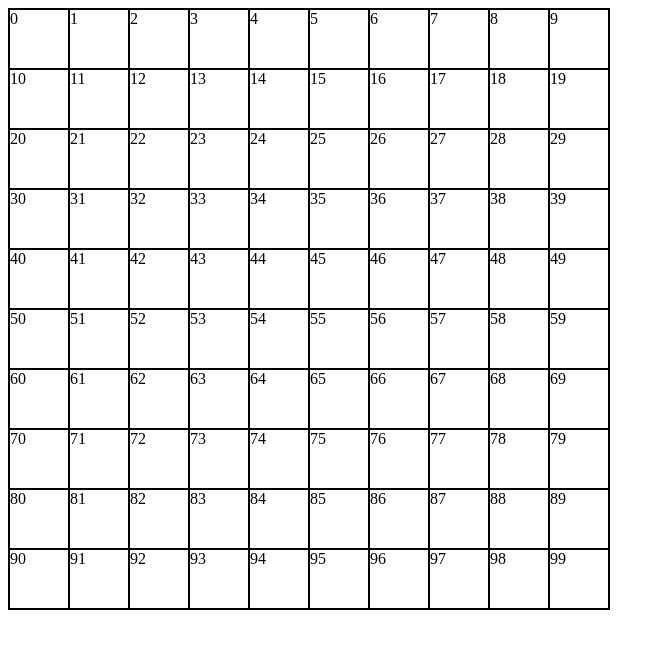
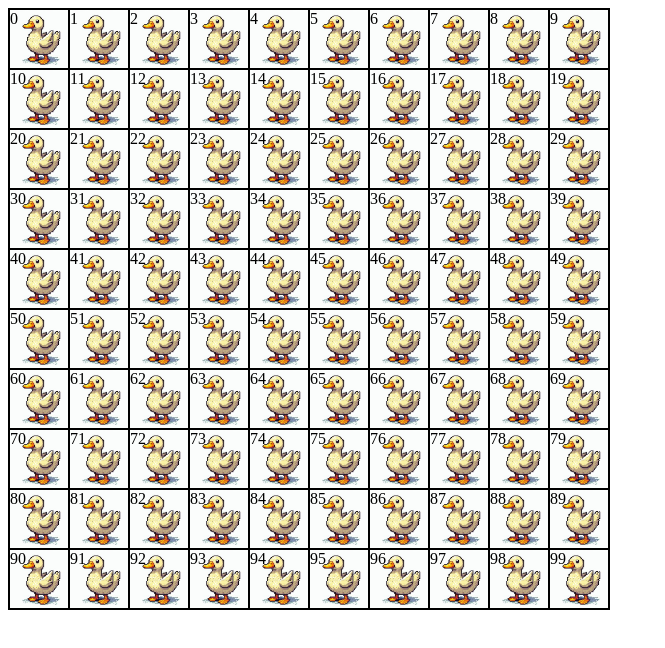
Before and after one commit to BayanMukhaimer/whack-a-duck, a plain HTML site: page index.html in a window 1280 px wide. Shown: the whole page, without its empty margins (0-665 px from the left). Drawn offline with Linux system fonts and the light colour scheme.

Commit message:
add duck class

```diff
--- a/scripts/app.js
+++ b/scripts/app.js
@@ -2,14 +2,21 @@ function init() {
     //All code goes here
     const gridElem = document.querySelector('.grid')
 
+    const cells = []
+    const gridWidth = 10
+    const numberOfCells = gridWidth * gridWidth
+
     function createGrid() {
         // for every cell we require creat a div
         // append this cell to our grid
-        for (let i =0; i < 100; i++) {
+        for (let i =0; i < numberOfCells; i++) {
             const cell = document.createElement('div')
+            cell.classList.add('duck')
             cell.textContent = i
+            cells.push(cell)
             gridElem.appendChild(cell)
         }
+        console.log(cells)
     }
     createGrid()
 }
--- a/styles/main.css
+++ b/styles/main.css
@@ -11,3 +11,10 @@
     height: 58px;
     border: 1px solid black;
 }
+
+.duck {
+    background-image: url('../assets/images.jpeg');
+    background-size: contain;
+    background-repeat: no-repeat;
+
+}
```
Also changed, not shown: assets/images.jpeg (added).
